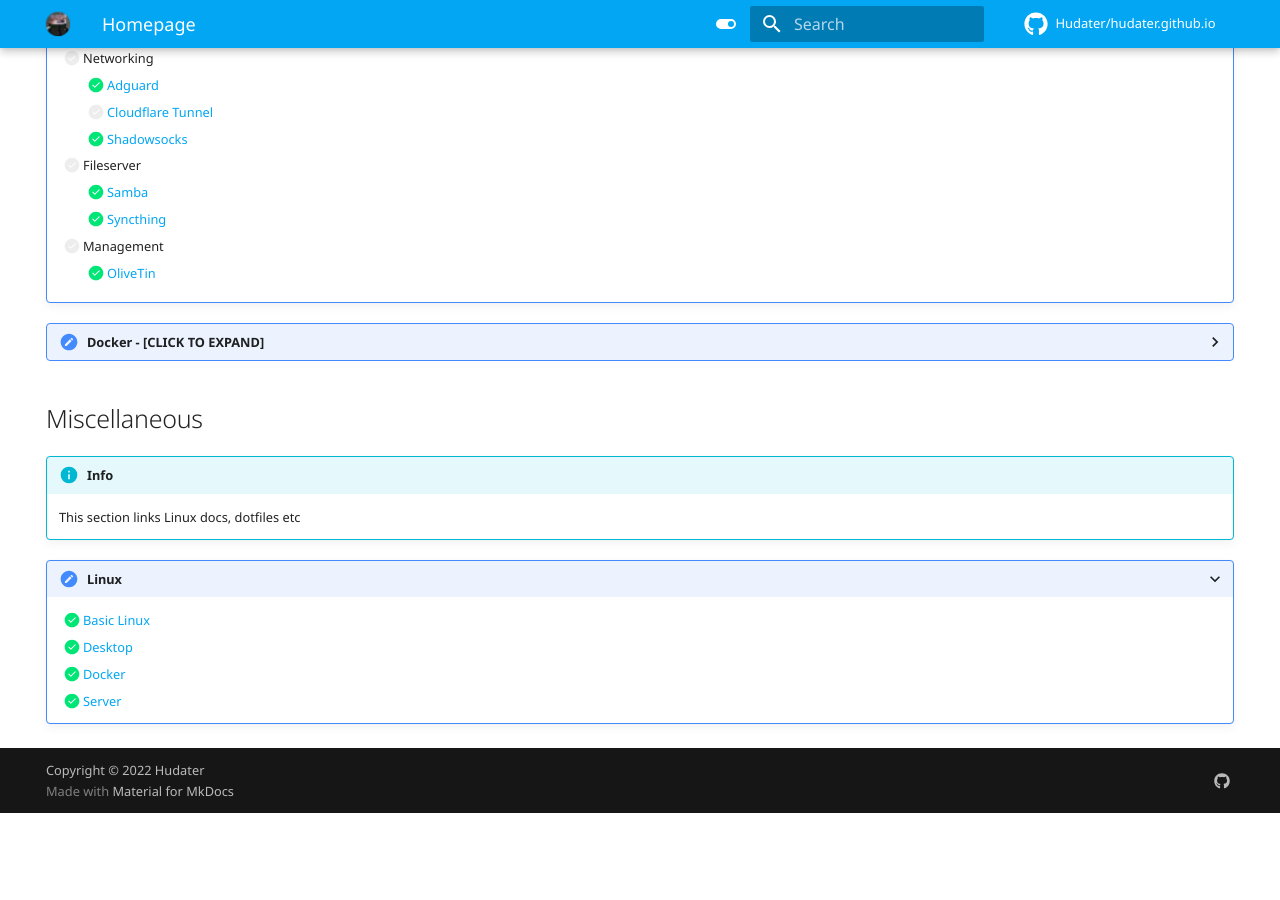
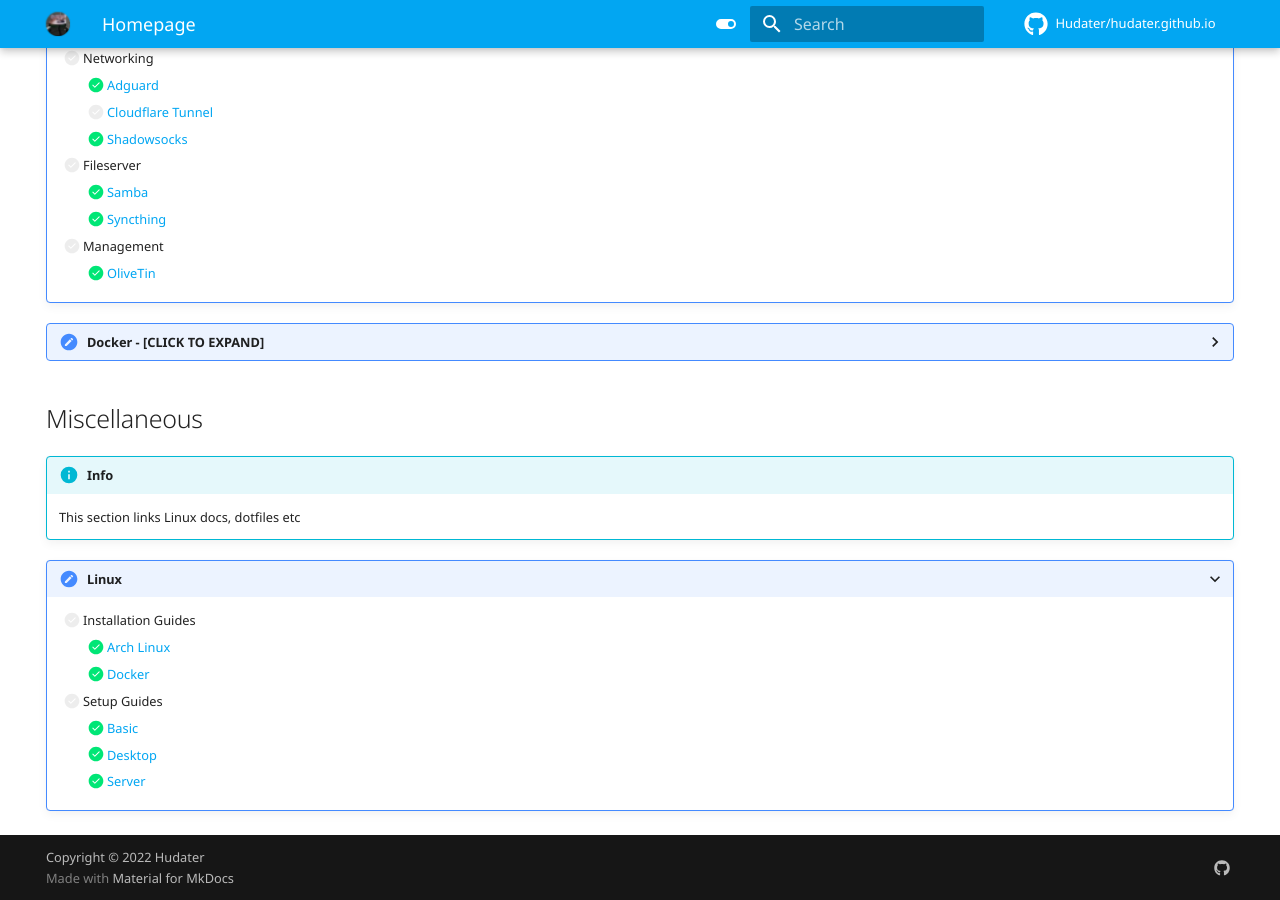
Before and after one commit to Hudater/hudater.github.io, an MkDocs documentation site: the page built from docs/index.md, in a window 1280 px wide and 900 px high, scrolled down 687 px. Built offline with MkDocs 1.6.1 and Material for MkDocs 9.7.7, drawn with Linux system fonts in a browser that asks for light colours; comment, search, counter and statistics services are not loaded; before the commit the page ends 1500 px from its top, so only the background shows below that.

Commit message:
linux navigation more categorized

```diff
--- a/docs/index.md
+++ b/docs/index.md
@@ -84,7 +84,10 @@
 
 ???+ Linux "Linux"
 
-    - [x] [Basic Linux](linux/basic.md "Basic setup for Linux post-install")
-    - [x] [Desktop](linux/desktop.md "Setup for Desktop Linux")
-    - [x] [Docker](linux/docker.md "Docker setup for Linux post-install")
-    - [x] [Server](linux/server.md "Setup for linux servers")
+    - [ ] Installation Guides
+        - [x] [Arch Linux](linux/arch/ "Arch installation guide")
+        - [x] [Docker](linux/docker.md "Docker setup for Linux post-install")
+    - [ ] Setup Guides
+        - [x] [Basic](linux/basic.md "Basic setup for Linux post-install")
+        - [x] [Desktop](linux/desktop.md "Setup for Desktop Linux")
+        - [x] [Server](linux/server.md "Setup for linux servers")
--- a/mkdocs.yml
+++ b/mkdocs.yml
@@ -5,10 +5,11 @@
   - Linux:
     - Installation Guides:
       - Arch Linux: linux/arch.md
-    - Basic: linux/basic.md
-    - Desktop: linux/desktop.md
-    - Docker: linux/docker.md
-    - Server: linux/server.md
+      - Docker: linux/docker.md
+    - Setup Guides:
+      - Basic: linux/basic.md
+      - Desktop: linux/desktop.md
+      - Server: linux/server.md
   - Media:
     - Bazarr: media/bazarr.md
     - Flaresolverr: media/flaresolverr.md
@@ -75,6 +76,7 @@
     repo: fontawesome/brands/github
   features:
     - header.autohide
+    - navigation.expand
     - navigation.tabs
     - navigation.top
     # - navigation.tabs.sticky
```
